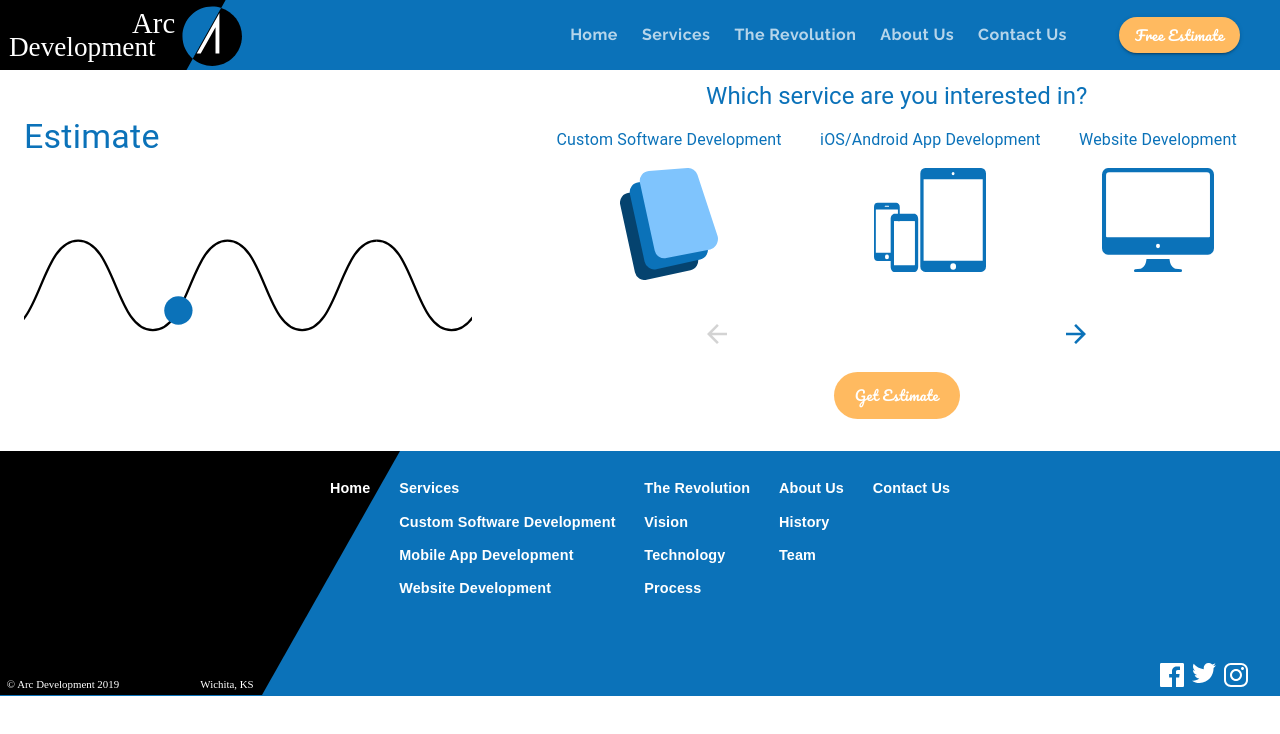
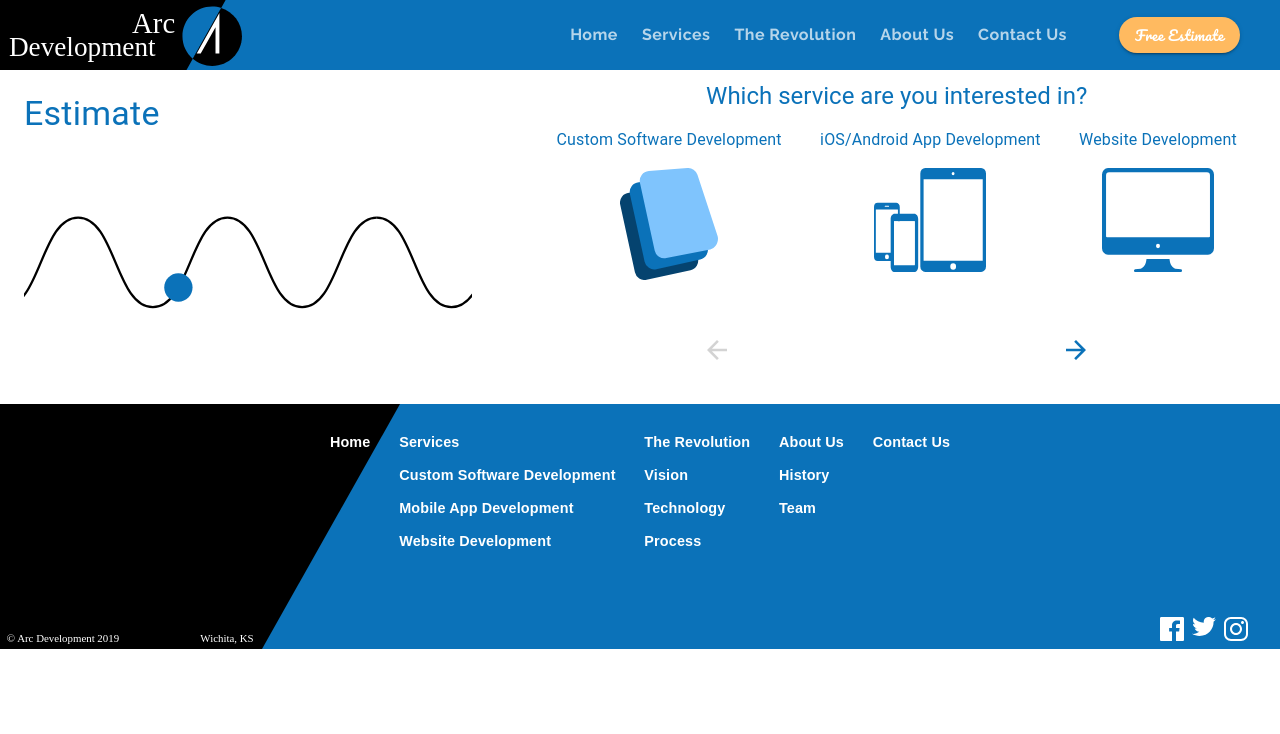
Before and after one commit to oybek703/mui-react, a React (Create React App) app: page /estimate in a window 1280 px wide. Shown: the top 734 px of the page. Built offline with nearby package versions, Linux system fonts and the light colour scheme.

Commit message:
estimate page bug fixed

```diff
--- a/src/components/Estimate.js
+++ b/src/components/Estimate.js
@@ -360,7 +360,7 @@ const Estimate = () => {
                             </Grid>
                         ))
                     }
-                    <Grid item container justify='space-around'>
+                    <Grid item container justify='space-around' className={`${classes.marginTop} ${classes.marginBottom}`}>
                             <Grid item>
                                 <IconButton onClick={prev} disabled={id === 1}>
                                     <img src={ id === 1 ? backArrowDisabled : backArrow} alt="back"/>
@@ -372,9 +372,6 @@ const Estimate = () => {
                             </IconButton>
                         </Grid>
                     </Grid>
-                    <Grid container justify='center' className={`${classes.marginBottom} ${classes.marginTop}`}>
-                        <Button className={classes.estimate}>Get Estimate</Button>
-                    </Grid>
                 </Grid>
             </Grid>
         </Container>
```
